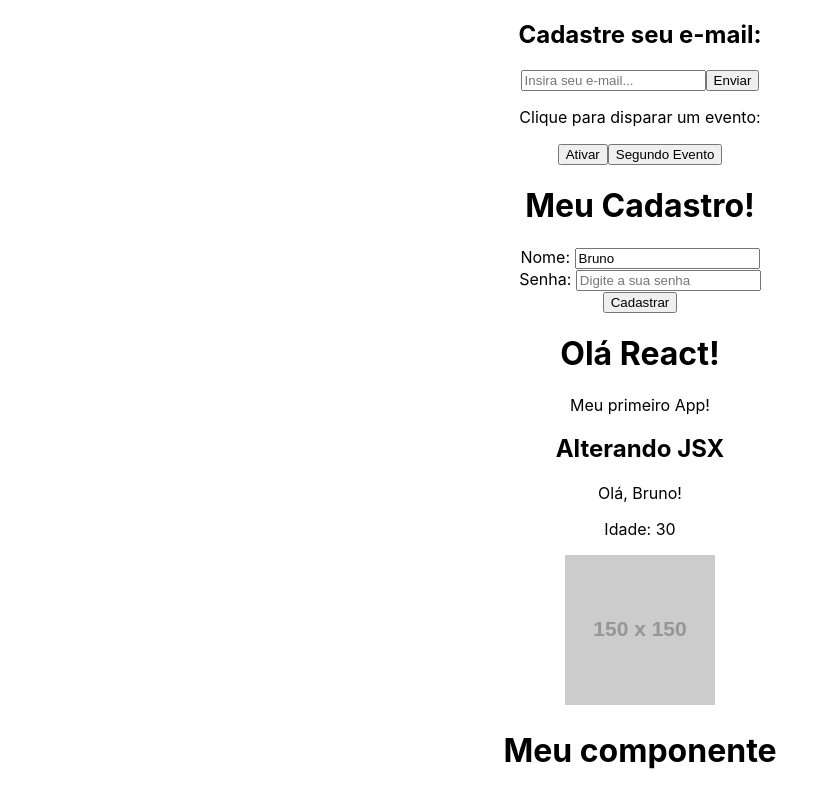
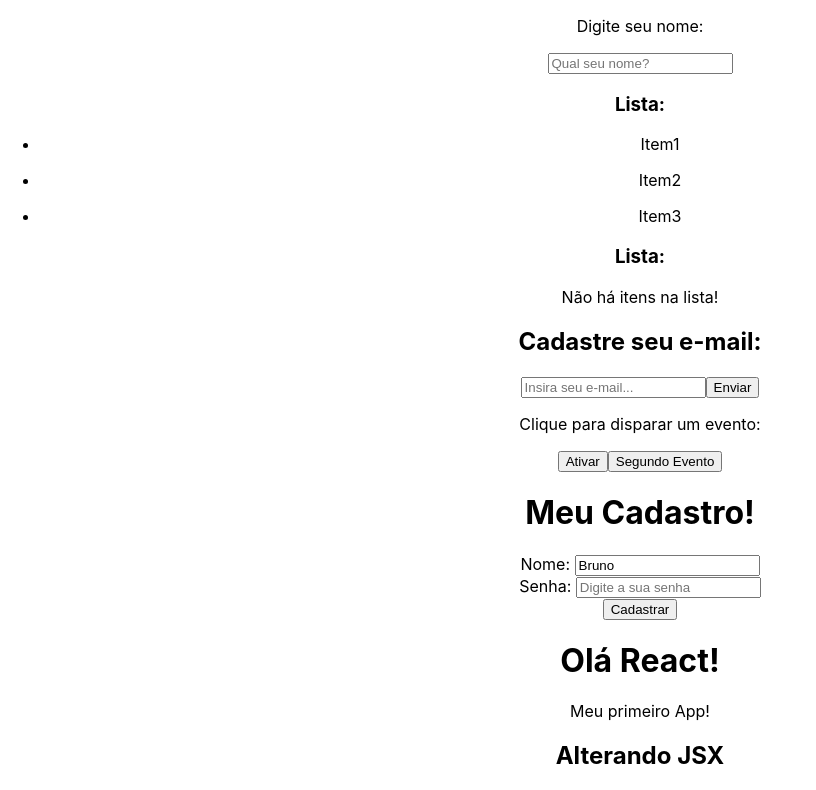
Before and after one commit to BrunosFeijo/React-testes, a React (Create React App) app: page / in a window 1280 px wide. Shown: the top 790 px of the page, without its empty margins (0-816 px from the left). Built offline with nearby package versions, Linux system fonts and the light colour scheme.

Commit message:
state_lift

```diff
--- a/src/App.js
+++ b/src/App.js
@@ -6,10 +6,16 @@ import List from './components/List';
 import Evento from './components/Evento';
 import Form from './components/Form';
 import Condicional from './components/Condicional';
+import Cond_lista from './components/Cond_lista';
+import { useState } from 'react';
+import SeuNome from './components/SeuNome';
+import Saudacao from './components/Saudacao';
 
 function App() {
 
   const name = 'Bruno'
+  const meusItens = ['Item1','Item2','Item3']
+  const [nome,setNome] = useState()
 
   function sum(a,b){
     return a + b
@@ -19,6 +25,10 @@ function App() {
 
   return (
     <div className="App">
+      <SeuNome setNome={setNome} /> {/* nome é recebido/alterado */}
+      <Saudacao nome={nome} /> {/* nome é utilizado */}
+      <Cond_lista itens={meusItens} /> {/* com itens */}
+      <Cond_lista itens={[]} /> {/* sem itens */}
       <Condicional />
       <Evento numero="1" />
       <Form />
--- /dev/null
+++ b/src/components/Cond_lista.js
@@ -0,0 +1,14 @@
+function Cond_lista({ itens }) {
+    return (
+        <>
+            <h3>Lista: </h3>
+            {itens.length > 0 ? (
+                itens.map((item, index) => <ul><li key={index}>{item}</li></ul>)
+            ) : (
+                <p>Não há itens na lista!</p>
+            )} {/* condicional ternária: condição ? se sim : se não */}
+        </>
+    )
+}
+
+export default Cond_lista
--- /dev/null
+++ b/src/components/Saudacao.js
@@ -0,0 +1,9 @@
+function Saudacao({ nome }) {
+    function gerarSaudacao(algumNome) {
+        return `Olá, ${algumNome}, tudo bem?`
+    }
+
+    return <>{nome && <p>{gerarSaudacao(nome)}</p>} </>
+}
+
+export default Saudacao
--- /dev/null
+++ b/src/components/SeuNome.js
@@ -0,0 +1,12 @@
+function SeuNome({ setNome }) {
+    return (
+        <div>
+            <p>Digite seu nome: </p>
+            <input
+                type="text"
+                placeholder="Qual seu nome?"
+                onChange={(e) => setNome(e.target.value)} />
+        </div>
+    )
+}
+export default SeuNome
```
